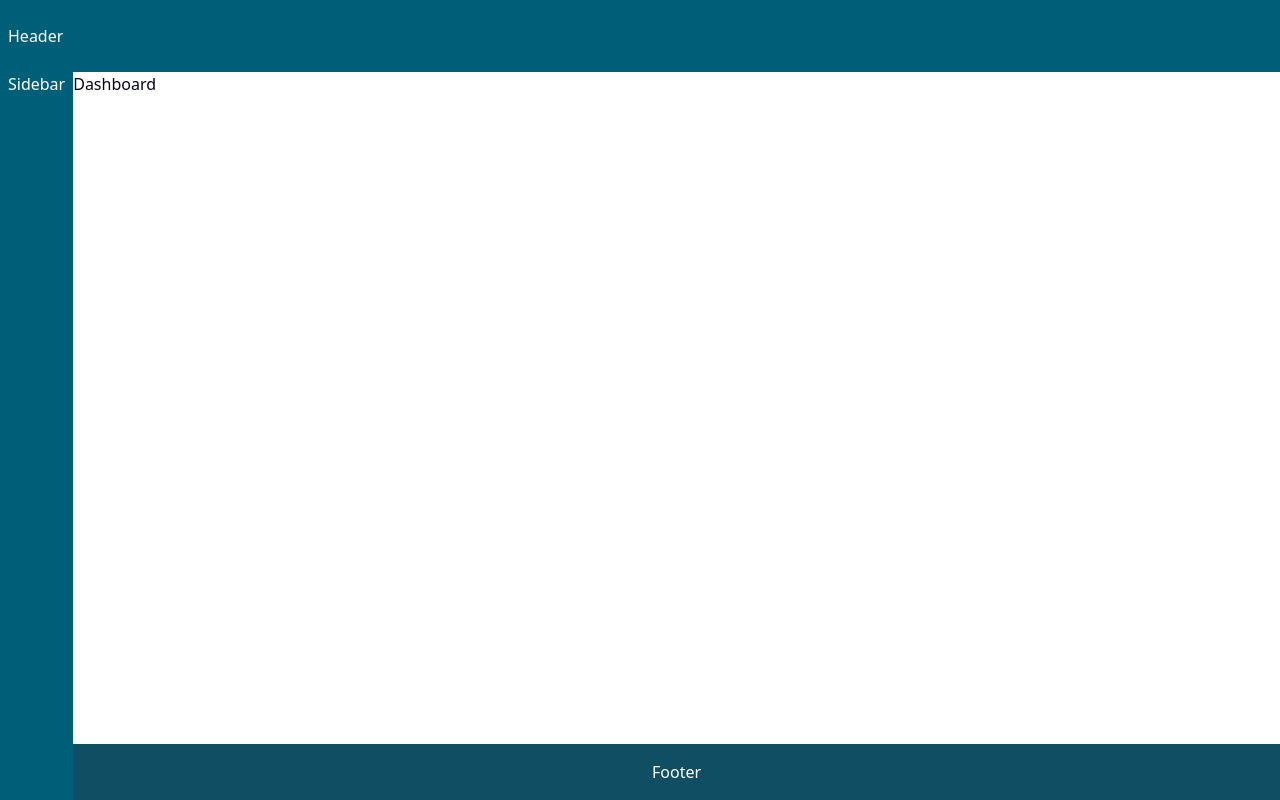
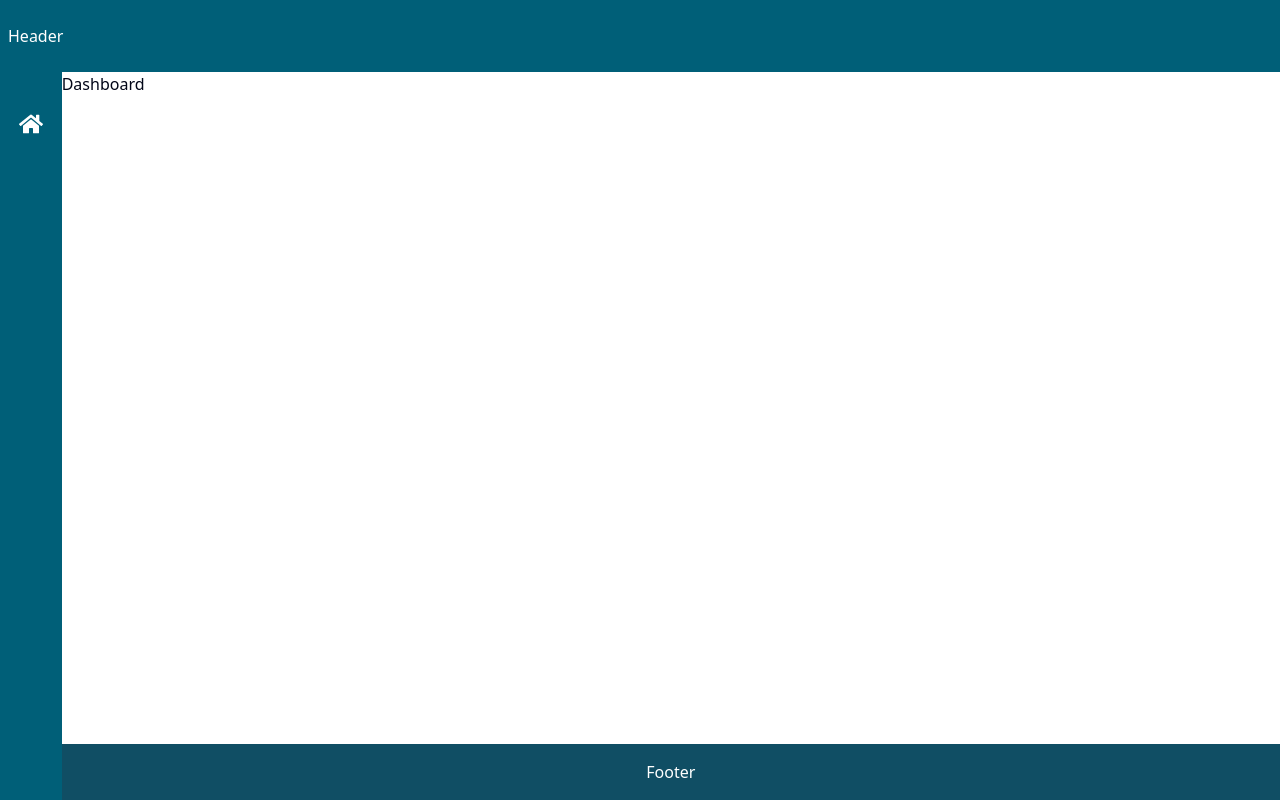
Before and after one commit to bbachdev/va-dashboard, a Next.js app: page / in a window 1280 px wide. Built offline with nearby package versions, Linux system fonts and the light colour scheme.

Commit message:
Add example icon to Sidebar

```diff
--- a/src/app/layout.tsx
+++ b/src/app/layout.tsx
@@ -17,7 +17,7 @@ const geistMono = localFont({
 });
 
 export const metadata: Metadata = {
-  title: "Create Next App",
+  title: "VA Dashboard",
   description: "Generated by create next app",
 };
 
--- a/src/components/layout/Sidebar.tsx
+++ b/src/components/layout/Sidebar.tsx
@@ -1,7 +1,9 @@
+import { FaHome } from "react-icons/fa";
+
 export default function Sidebar() {
   return (
-    <div className={`px-2 bg-cyan-800 text-white`}>
-      Sidebar
+    <div className={`pt-10 flex flex-col items-center w-16 px-2 bg-cyan-800 text-white`}>
+      <FaHome className={`w-6 h-6`} />
     </div>
   )
 }
```
